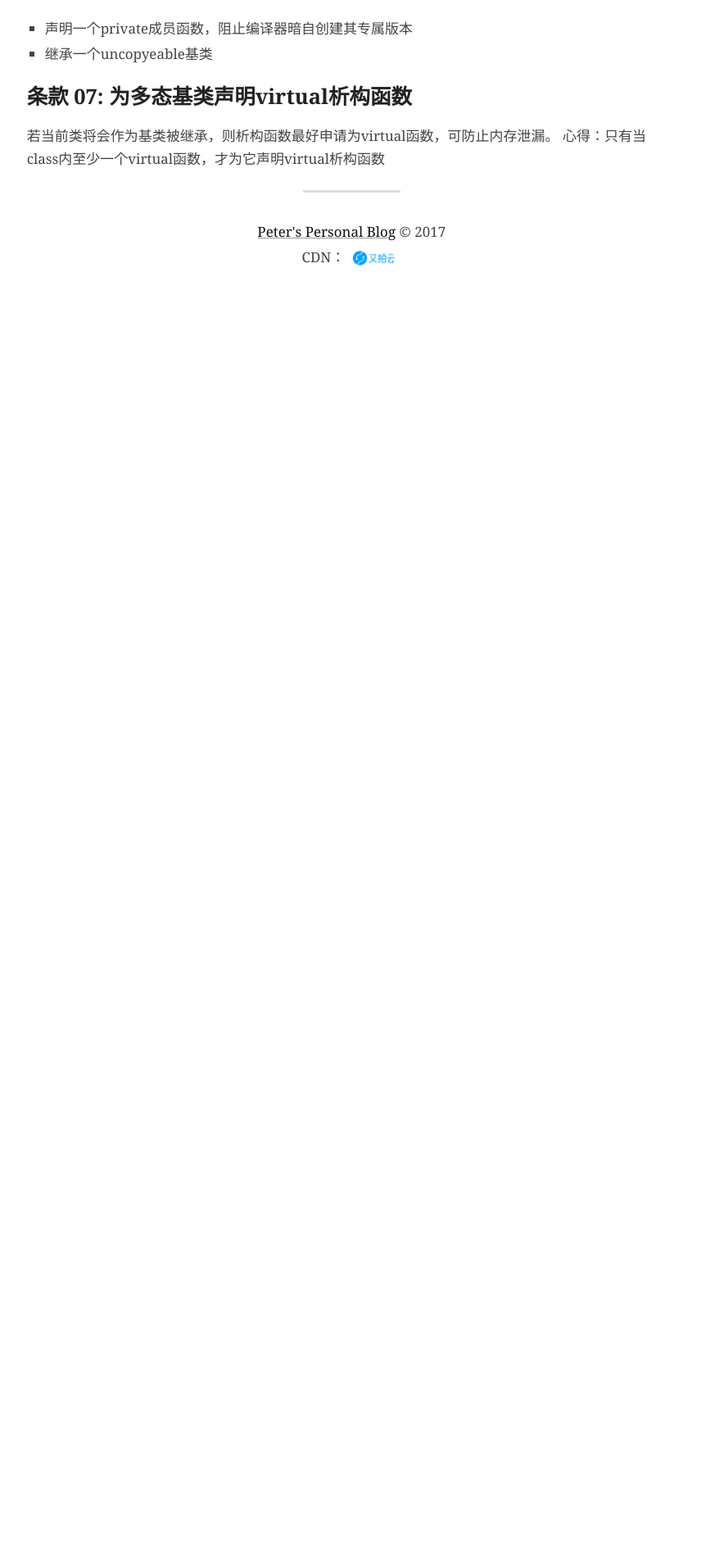
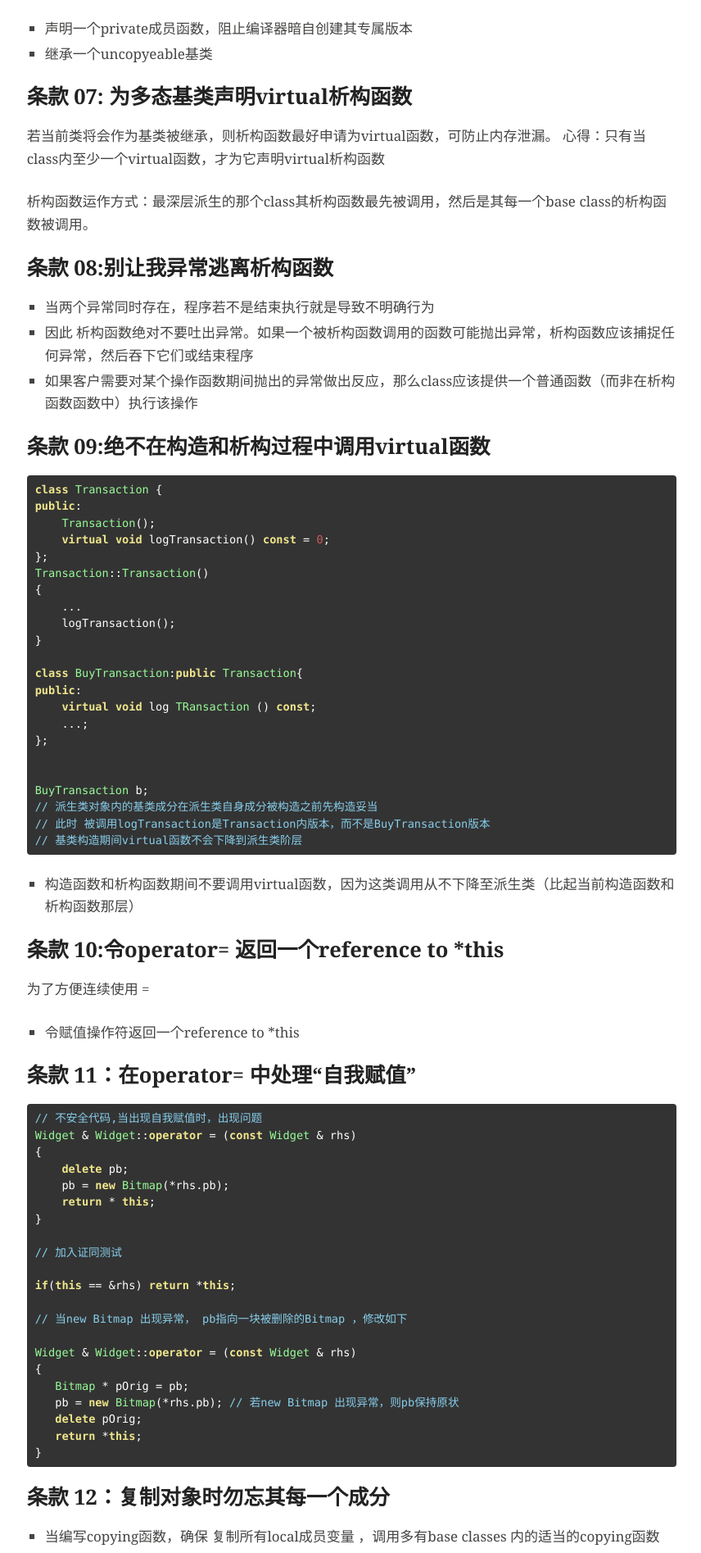
Before and after one commit to pigstars/pigstars.github.io, a Jekyll site: the page built from _posts/阅读/2017-07-19-effective-c-1-2--zhang-zong-jie.md, in a window 1280 px wide. Shown: the part 1973-3868 px from the top of the page at 82% size, without its empty margins (424-1280 px from the left). Built offline with Jekyll 4.4.1, drawn with Linux system fonts in a browser that asks for light colours; some of the changed text lies outside the part shown.

Commit message:
补充一些内容

````diff
--- a/_posts/阅读/2017-07-19-effective-c-1-2--zhang-zong-jie.md
+++ b/_posts/阅读/2017-07-19-effective-c-1-2--zhang-zong-jie.md
@@ -89,3 +89,74 @@ FileSystem & tfs()
 ## 条款 07: 为多态基类声明virtual析构函数
 若当前类将会作为基类被继承，则析构函数最好申请为virtual函数，可防止内存泄漏。
 心得：只有当class内至少一个virtual函数，才为它声明virtual析构函数
+
+析构函数运作方式：最深层派生的那个class其析构函数最先被调用，然后是其每一个base class的析构函数被调用。
+
+## 条款 08:别让我异常逃离析构函数
+
+* 当两个异常同时存在，程序若不是结束执行就是导致不明确行为
+* 因此 析构函数绝对不要吐出异常。如果一个被析构函数调用的函数可能抛出异常，析构函数应该捕捉任何异常，然后吞下它们或结束程序
+* 如果客户需要对某个操作函数期间抛出的异常做出反应，那么class应该提供一个普通函数（而非在析构函数函数中）执行该操作
+
+## 条款 09:绝不在构造和析构过程中调用virtual函数
+
+```C
+class Transaction {
+public:
+    Transaction();
+    virtual void logTransaction() const = 0;
+};
+Transaction::Transaction()
+{
+    ...
+    logTransaction();
+}
+
+class BuyTransaction:public Transaction{
+public:
+    virtual void log TRansaction () const;
+    ...;
+};
+
+
+BuyTransaction b;
+// 派生类对象内的基类成分在派生类自身成分被构造之前先构造妥当
+// 此时 被调用logTransaction是Transaction内版本，而不是BuyTransaction版本
+// 基类构造期间virtual函数不会下降到派生类阶层
+```
+* 构造函数和析构函数期间不要调用virtual函数，因为这类调用从不下降至派生类（比起当前构造函数和析构函数那层）
+
+## 条款 10:令operator= 返回一个reference to *this
+
+为了方便连续使用 =
+* 令赋值操作符返回一个reference to *this
+
+## 条款 11：在operator= 中处理“自我赋值”
+
+```C
+// 不安全代码,当出现自我赋值时，出现问题
+Widget & Widget::operator = (const Widget & rhs)
+{
+    delete pb;
+    pb = new Bitmap(*rhs.pb);
+    return * this;
+}
+
+// 加入证同测试
+
+if(this == &rhs) return *this;
+
+// 当new Bitmap 出现异常， pb指向一块被删除的Bitmap ，修改如下
+
+Widget & Widget::operator = (const Widget & rhs)
+{
+   Bitmap * pOrig = pb;
+   pb = new Bitmap(*rhs.pb); // 若new Bitmap 出现异常，则pb保持原状
+   delete pOrig;
+   return *this;
+}
+```
+
+## 条款 12：复制对象时勿忘其每一个成分
+* 当编写copying函数，确保 复制所有local成员变量 ，调用多有base classes 内的适当的copying函数
+* 消除copy构造函数和 copy assignment操作符的相近代码：建立一个新的成员函数给两者调用。
````
